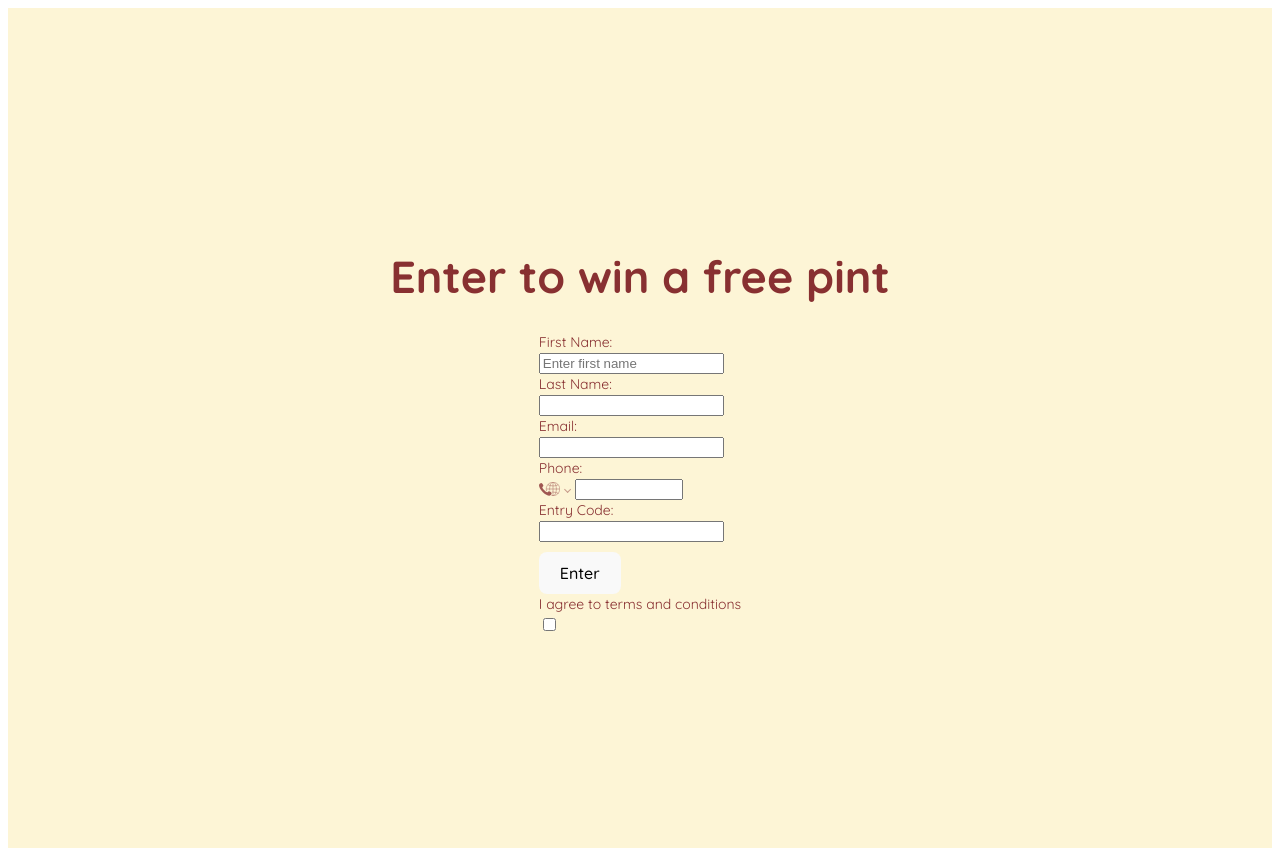
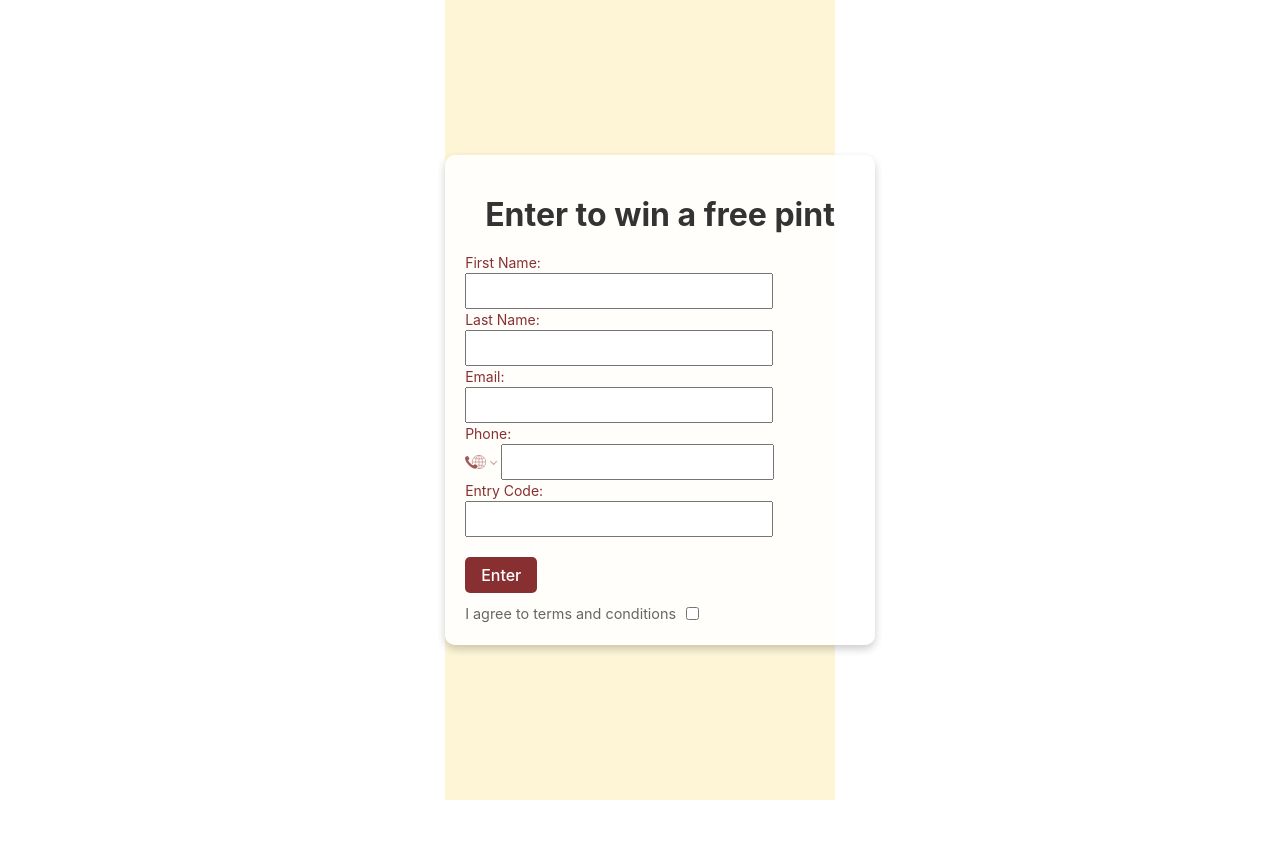
Before and after one commit to niallb01/competition-microsite, a React (Vite) app: page /form in a window 1280 px wide. After the commit the page ends 800 px from the top, so only its background shows below. Built offline with nearby package versions, Linux system fonts and the light colour scheme; the HTML template or start-up script is replaced by a standard one.

Commit message:
legacy code removed

```diff
--- a/src/App.css
+++ b/src/App.css
@@ -1,8 +1,12 @@
 @import url("https://fonts.googleapis.com/css2?family=Quicksand:wght@300..700&display=swap");
 
+body,
+html {
+  height: 100%;
+  margin: 0;
+}
+
 body {
-  /* font-family: system-ui, -apple-system, BlinkMacSystemFont, "Segoe UI", Roboto,
-    Oxygen, Ubuntu, Cantarell, "Open Sans", "Helvetica Neue", sans-serif; */
   font-family: "quicksand";
   font-size: 0.875rem;
   color: #ffffff;
@@ -18,11 +22,15 @@ h1 {
 .age-gate-container {
   display: flex;
   flex-direction: column;
+  justify-content: center;
   align-items: center;
-  justify-content: center;
-  min-height: 100vh;
   text-align: center;
-  background-color: #fdf5d6;
+  background: rgba(255, 255, 255, 0.9);
+  padding: 20px;
+  border-radius: 10px;
+  box-shadow: 0 4px 8px rgba(0, 0, 0, 0.2);
+  max-width: 400px;
+  width: 100%;
 }
 
 .beer-icon {
@@ -34,24 +42,23 @@ h1 {
 }
 
 .age-gate-header {
-  /* font-size: 3rem;
-  margin-bottom: 1rem; */
   margin-bottom: 10px;
 }
 
 .date-input {
   margin-bottom: 1rem;
-  height: 25px;
+  height: 30px;
 }
 
-.age-gate-btn {
-  /* background-color: #000000; */
+.age-gate-btn,
+.enter-btn {
   padding: 0.5rem 1rem;
   font-size: 1rem;
   cursor: pointer;
 }
 
-.age-gate-btn:hover {
+.age-gate-btn:hover,
+.enter-btn:hover {
   background: #883031;
   background-color: #1b1b1b;
   background-color: #242124;
@@ -64,7 +71,8 @@ h1 {
 
 .dob-text,
 .home-text {
-  font-size: 16px;
+  font-size: 18px;
+  color: #1b1b1b;
 }
 
 .home-header {
@@ -74,10 +82,16 @@ h1 {
 
 .home-container {
   display: flex;
+  flex-direction: column;
+  justify-content: center;
   align-items: center;
-  flex-direction: column;
-  height: 100vh;
-  justify-content: center;
+  text-align: center;
+  background: rgba(255, 255, 255, 0.9);
+  padding: 20px;
+  border-radius: 10px;
+  box-shadow: 0 4px 8px rgba(0, 0, 0, 0.2);
+  max-width: 400px;
+  width: 100%;
 }
 
 .text-container {
@@ -85,6 +99,140 @@ h1 {
   flex-direction: column;
   align-items: center;
   margin-top: 20px;
+}
+
+body {
+  margin: 0;
+  padding: 0;
+  display: flex;
+  justify-content: center;
+  align-items: center;
+  height: 100vh;
+  font-family: "Inter", system-ui, Avenir, Helvetica, Arial, sans-serif;
+  background-color: #fdf5d6;
+}
+
+.no-win-container {
+  display: flex;
+  flex-direction: column;
+  justify-content: center;
+  align-items: center;
+  text-align: center;
+  background: rgba(255, 255, 255, 0.9);
+  padding: 20px;
+  border-radius: 10px;
+  box-shadow: 0 4px 8px rgba(0, 0, 0, 0.2);
+  max-width: 400px;
+  width: 100%;
+}
+
+.no-win-container h1 {
+  font-size: 2rem;
+  color: #333;
+  margin-bottom: 10px;
+}
+
+.no-win-container p {
+  font-size: 1rem;
+  color: #333;
+  margin-bottom: 20px;
+}
+
+.no-win-container button {
+  padding: 10px 20px;
+  font-size: 1rem;
+  color: #fff;
+  background-color: #883031;
+  border: none;
+  border-radius: 5px;
+  cursor: pointer;
+  transition: background-color 0.3s ease;
+}
+
+.no-win-container button:hover {
+  background-color: #761b28;
+}
+
+.winner-container {
+  display: flex;
+  flex-direction: column;
+  justify-content: center;
+  align-items: center;
+  text-align: center;
+  background: rgba(255, 255, 255, 0.9);
+  padding: 20px;
+  border-radius: 10px;
+  box-shadow: 0 4px 8px rgba(0, 0, 0, 0.2);
+  max-width: 400px;
+  width: 100%;
+}
+
+.winner-container h1 {
+  font-size: 2rem;
+  color: #333;
+  margin-bottom: 10px;
+}
+
+.winner-container p {
+  font-size: 1rem;
+  color: #333;
+  margin-bottom: 20px;
+}
+
+.winner-container button {
+  padding: 10px 20px;
+  font-size: 1rem;
+  color: #fff;
+  background-color: #28a745;
+  border: none;
+  border-radius: 5px;
+  cursor: pointer;
+  transition: background-color 0.3s ease;
+}
+
+.winner-container button:hover {
+  background-color: #218838;
+}
+
+.thank-you-container {
+  display: flex;
+  flex-direction: column;
+  justify-content: center;
+  align-items: center;
+  text-align: center;
+  background: rgba(255, 255, 255, 0.9);
+  padding: 20px;
+  border-radius: 10px;
+  box-shadow: 0 4px 8px rgba(0, 0, 0, 0.2);
+  max-width: 400px;
+  width: 100%;
+}
+
+.thank-you-container h1 {
+  font-size: 2rem;
+  color: #333;
+  margin-bottom: 10px;
+}
+
+.thank-you-container p {
+  font-size: 1rem;
+  color: #333;
+  margin-bottom: 20px;
+}
+
+.thank-you-container button {
+  padding: 10px 20px;
+  font-size: 1rem;
+  color: #fff;
+  background-color: #007bff;
+  border: none;
+  border-radius: 5px;
+  cursor: pointer;
+  transition: background-color 0.3s ease;
+}
+
+.thank-you-container button:hover {
+  background-color: #0056b3;
 }
 
 .Toastify__toast-container--top-center {
--- a/src/pages/Form.jsx
+++ b/src/pages/Form.jsx
@@ -9,7 +9,7 @@ import "../styles/Form.css";
 
 const Form = () => {
   const [termsAndConditions, setTermsAndConditions] = useState(false);
-  // need to create user object
+  // create user object to store data
   const [userData, setUserData] = useState({
     firstName: "",
     lastName: "",
@@ -56,24 +56,16 @@ const Form = () => {
       });
       return;
     }
-    // if user doesn't enter 10 digit phone number
-    // if (!/^\d{11}$/.test(userData.phone)) {
-    //   toast.error("Please enter a valid phone number.", {
-    //     position: "top-center",
-    //     autoClose: false,
-    //     closeOnClick: true,
-    //   });
-    //   return;
-    // }
 
-    // if (!userData.phone || userData.phone.length < 10) {
-    //   toast.error("Please enter a valid phone number.", {
-    //     position: "top-center",
-    //     autoClose: false,
-    //     closeOnClick: true,
-    //   });
-    //   return;
-    // }
+    // check user enters phone number
+    if (!userData.phone || userData.phone.length < 10) {
+      toast.error("Please enter a valid phone number.", {
+        position: "top-center",
+        autoClose: false,
+        closeOnClick: true,
+      });
+      return;
+    }
 
     // if user enters correct data
     const isWinner = Math.random() < 0.2; // 20% chance to win
@@ -97,9 +89,9 @@ const Form = () => {
             type="text"
             id="firstName"
             name="firstName"
+            className="form-text-input"
             value={userData.firstName}
             onChange={handleChange}
-            placeholder="Enter first name"
             required
           />
 
@@ -108,6 +100,7 @@ const Form = () => {
             type="text"
             id="lastName"
             name="lastName"
+            className="form-text-input"
             value={userData.lastName}
             onChange={handleChange}
             required
@@ -118,24 +111,14 @@ const Form = () => {
             type="email"
             id="email"
             name="email"
+            className="form-text-input"
             value={userData.email}
             onChange={handleChange}
             required
           />
 
-          {/* <label htmlFor="phone">Phone:</label>
-          <input
-            type="tel"
-            id="phone"
-            name="phone"
-            value={userData.phone}
-            onChange={handleChange}
-            required
-          /> */}
-
           <label htmlFor="phone">Phone:</label>
           <PhoneInput
-            // placeholder="Enter phone number"
             value={userData.phone}
             onChange={handlePhone}
             name="phone"
@@ -148,6 +131,7 @@ const Form = () => {
             type="text"
             id="entryCode"
             name="entryCode"
+            className="form-text-input"
             value={userData.entryCode}
             onChange={handleChange}
             maxLength="6"
@@ -157,6 +141,7 @@ const Form = () => {
           <button type="submit" id="submit" name="submit" className="enter-btn">
             Enter
           </button>
+          <div className="terms-container">
             <label htmlFor="terms">I agree to terms and conditions</label>
             <input
               onClick={handleTerms}
@@ -164,6 +149,7 @@ const Form = () => {
               id="terms"
               name="terms"
             />
+          </div>
         </form>
       </div>
     </>
--- a/src/pages/Home.jsx
+++ b/src/pages/Home.jsx
@@ -1,6 +1,5 @@
 import { RiBeerLine } from "react-icons/ri";
 import { Link } from "react-router-dom";
-import beer_png from "../images/beer.png";
 
 const Home = () => {
   return (
@@ -13,7 +12,7 @@ const Home = () => {
         Click below to add details and a valid 6 digit entry code
       </p>
       <Link to="/form">
-        <button>Enter</button>
+        <button className="enter-btn">Enter</button>
       </Link>
     </div>
   );
--- a/src/pages/Winner.jsx
+++ b/src/pages/Winner.jsx
@@ -5,7 +5,7 @@ const Winner = () => {
     <div className="winner-container">
       <h1>Congratulations!</h1>
       <p>
-        You've won a free pint!, we'll be in touch with details of how to claim
+        You've won a free pint! we'll be in touch with details of how to claim
         prize!
       </p>
       <Link to="/thankyou">
--- a/src/styles/Form.css
+++ b/src/styles/Form.css
@@ -1,57 +1,115 @@
-/* html,
+html,
 body {
   height: 100%;
   margin: 0;
-} */
+  font-family: "quicksand", sans-serif;
+  background: #fdf5d6;
+  display: flex;
+  justify-content: center;
+  align-items: center;
+}
 
 .form-container {
   display: flex;
   flex-direction: column;
   align-items: center;
   justify-content: center;
-  height: 100vh;
   text-align: center;
-  padding: 20px; /* Optional: add some padding */
+  padding: 20px;
+  background: rgba(255, 255, 255, 0.9);
+  border-radius: 10px;
+  box-shadow: 0 4px 8px rgba(0, 0, 0, 0.2);
+  max-width: 400px;
+  width: 100%;
+}
+
+.form-container h1 {
+  font-size: 2rem;
+  margin-bottom: 20px;
+  color: #333;
+}
+
+.form-container p {
+  font-size: 1rem;
+  margin-bottom: 20px;
+  color: #666;
 }
 
 .form-container form {
   display: flex;
   flex-direction: column;
   align-items: flex-start;
+  width: 100%;
 }
 
 .form-group {
   display: flex;
   align-items: center;
-  margin-bottom: 10px;
+  margin-bottom: 15px;
   width: 100%;
-  max-width: 300px;
 }
 
 .form-group label {
-  margin-right: 10px;
+  margin-right: 15px;
   min-width: 100px;
   text-align: right;
+  font-size: 1rem;
+  color: #333;
 }
 
 .form-group input,
 .form-group .PhoneInputInput {
   flex-grow: 1;
   padding: 10px;
-  font-size: 1rem;
+  font-size: 1.2rem;
+  border: 1px solid #ccc;
+  border-radius: 5px;
+  width: 300px;
+  height: 30px;
+}
+
+.form-text-input {
+  width: 300px;
+  height: 30px;
 }
 
 .PhoneInputInput {
-  width: 100px;
+  width: 265px;
+  height: 30px;
 }
 
 .form-group input[type="checkbox"] {
   margin-left: 10px;
+  width: auto;
 }
 
 .enter-btn {
-  padding: 10px 20px;
-  font-size: 1rem;
+  padding: 15px 30px;
+  font-size: 1.2rem;
+  color: #fff;
+  background-color: #883031;
+  border: none;
+  border-radius: 5px;
   cursor: pointer;
+  margin-top: 20px;
+  transition: background-color 0.3s ease;
+}
+
+.enter-btn:hover {
+  background-color: #761b28;
+}
+
+.terms-container {
+  display: flex;
+  align-items: center;
   margin-top: 10px;
 }
+
+.terms-container label {
+  font-size: 0.9rem;
+  color: #666;
+}
+
+.terms-container input[type="checkbox"] {
+  margin-left: 10px;
+}
```
Also changed, not shown: src/App.jsx (+1 -25 lines), src/index.css (+8 -1 lines), src/images/beer.png (deleted), src/images/pint.png (deleted). Lines whose indentation alone changed are shown as unchanged.
